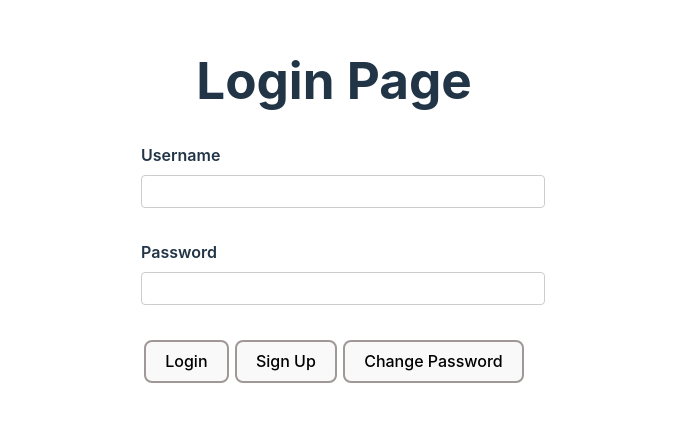
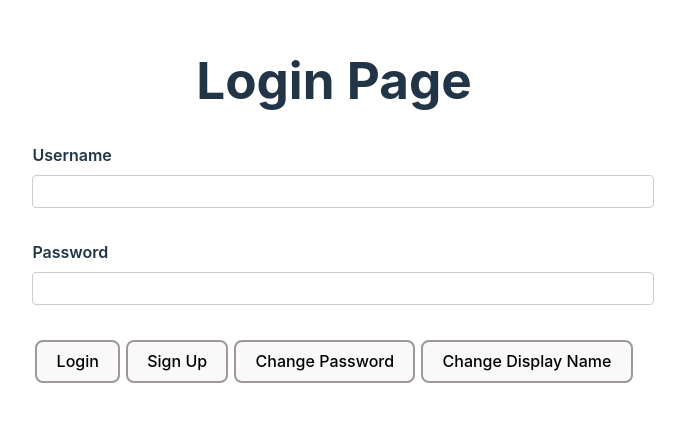
Before and after one commit to randallnhr/ay2324s1-course-assessment-g37, a React (Vite) app in the folder microservices/front-end/: page /login in a window 1280 px wide. Shown: the part 131-552 px from the top of the page, without its empty margins (306-991 px from the left). Built offline with nearby package versions, Linux system fonts and the light colour scheme.

Commit message:
Add routings for the new pages

```diff
--- a/microservices/front-end/src/App.tsx
+++ b/microservices/front-end/src/App.tsx
@@ -7,6 +7,7 @@ import QuestionBank from './components/QuestionBank'
 import LoginPage from './components/LoginPage'
 import SignupPage from './components/SignupPage';
 import ChangePasswordPage from './components/ChangePasswordPage';
+import ChangeDisplayName from './components/ChangeDisplayName';
 
 function App() {
   return (
@@ -16,6 +17,7 @@ function App() {
         <Route path='/question-bank' element = {<QuestionBank/> } />
         <Route path = "/signup" element = {<SignupPage /> } />
         <Route path = "/change-password" element = {<ChangePasswordPage /> } />
+        <Route path = "/change-display-name" element = {<ChangeDisplayName /> } />
         <Route path="*" element={<Navigate to="/login" />} /> {/* Catch-all route */}
       </Routes>
     </Router>
--- a/microservices/front-end/src/components/LoginPage.tsx
+++ b/microservices/front-end/src/components/LoginPage.tsx
@@ -41,6 +41,13 @@ const LoginPage: React.FC = () => {
         navigate('/change-password');
     };
 
+    const handleChangeDisplayName = () => {
+        setUsername('');
+        setPassword('');
+        setLoginFailed(false);
+        navigate('/change-display-name');
+    }
+
 
     return (
         <div className='login-container'>
@@ -67,6 +74,7 @@ const LoginPage: React.FC = () => {
                     <button className='action-button' onClick={handleLogin}>Login</button>
                     <button className='action-button' onClick={() => navigate('/signup')}>Sign Up</button>
                     <button className='action-button' onClick={handleChangePassword}>Change Password</button>
+                    <button className='action-button' onClick={handleChangeDisplayName}>Change Display Name</button>
 
             {loginFailed && <h2 className='failed'>Login failed</h2>}
         </div>
```
